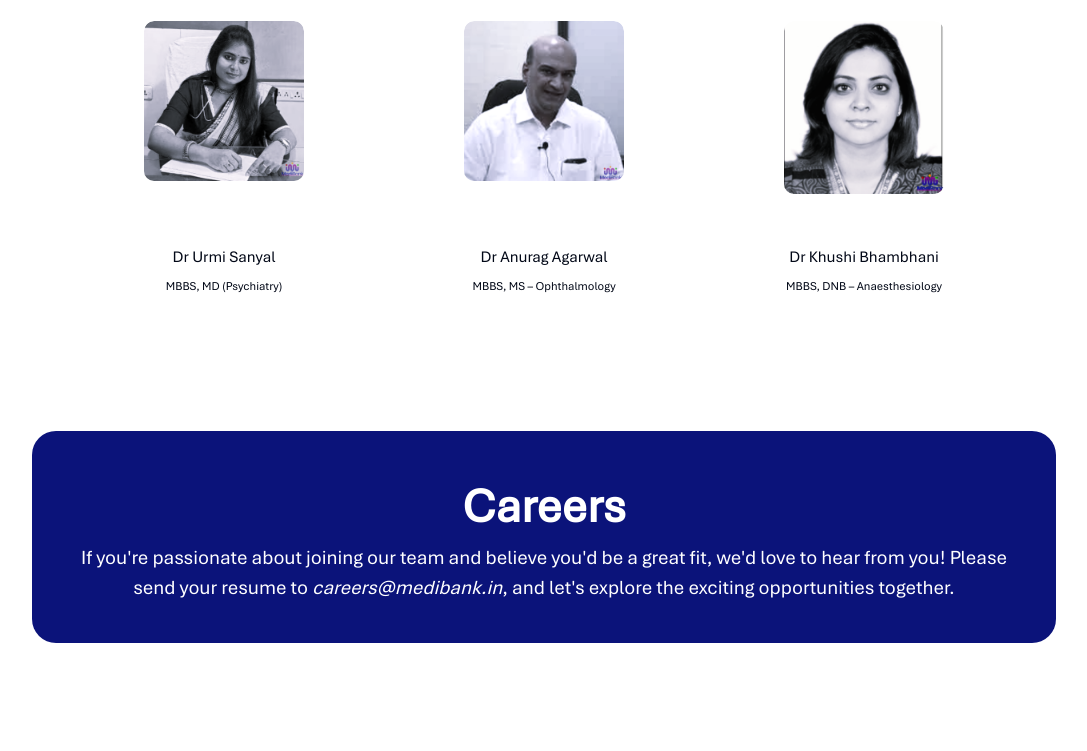
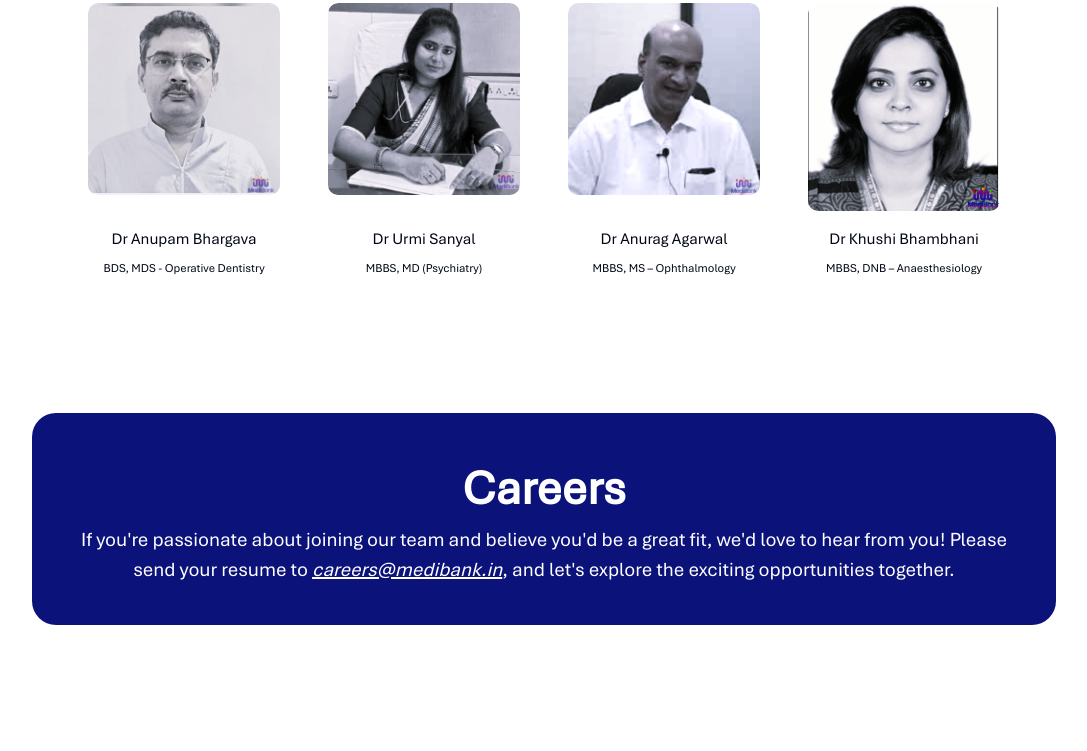
Before and after one commit to AmanDwivedi9335/clinic-portpolio, a Next.js app: page /about in a window 1280 px wide. Shown: the part 2264-3015 px from the top of the page, without its empty margins (96-1183 px from the left). Built offline with nearby package versions, Linux system fonts and the light colour scheme.

Commit message:
concentric arc speed , career underline, 4 by 4by doctor grid

```diff
--- a/src/app/about/page.js
+++ b/src/app/about/page.js
@@ -349,7 +349,7 @@ export default function Page() {
 							return (
 								<div
 									key={index}
-									className="group w-full md:w-1/6 md:mx-1 mb-2 md:my-4 bg-white rounded-[10px]"
+									className="group w-full md:w-1/5 md:mx-1 mb-2 md:my-4 bg-white rounded-[10px]"
 								>
 									<div className="relative  h-56 sog_animation group-hover:rotate-y-180">
 										<div className="absolute top-0 bottom-0 w-full h-full backface_hidden overflow-hidden rounded-[10px]">
@@ -392,7 +392,7 @@ export default function Page() {
 						If you&apos;re passionate about joining our team and believe
 						you&apos;d be a great fit, we&apos;d love to hear from you! Please
 						send your resume to{" "}
-						<a href="mailto:careers@medibank.in" className="text-white-600 bold italic">
+						<a href="mailto:careers@medibank.in" className="text-white-600 bold italic underline">
 							careers@medibank.in
 						</a>
 						, and let&apos;s explore the exciting opportunities together.
--- a/src/components/Home/DataControlSection.js
+++ b/src/components/Home/DataControlSection.js
@@ -109,7 +109,7 @@ export default function DataControlSection() {
 					xPercent: 0,
 					scale: 1,
 					opacity: 0.9,
-					duration: 1.2,
+					duration: 6.2,
 					ease: "power3.out",
 					scrollTrigger: {
 						trigger: ".data-cta",
```
